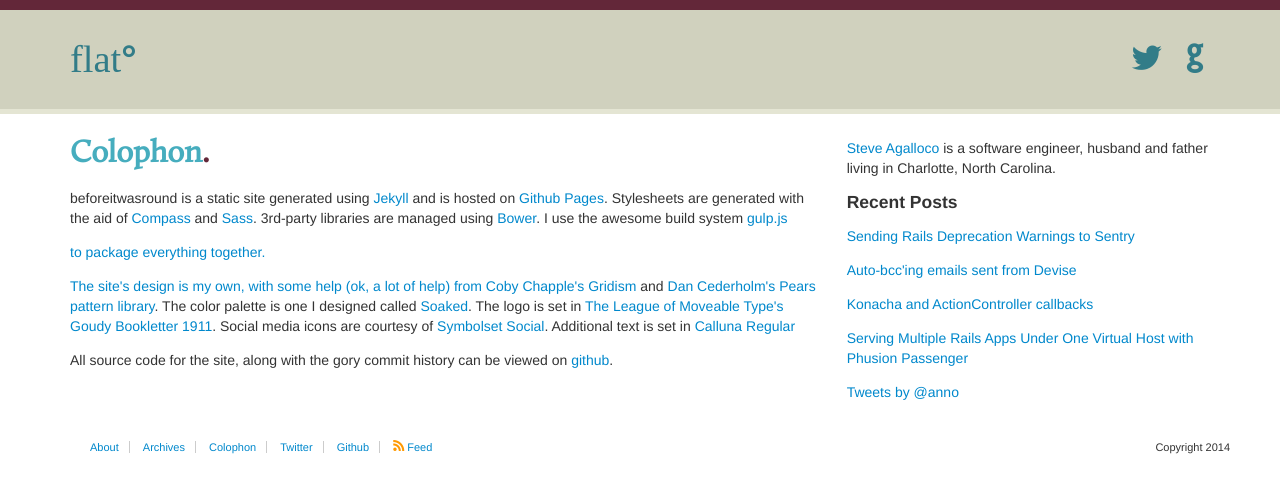
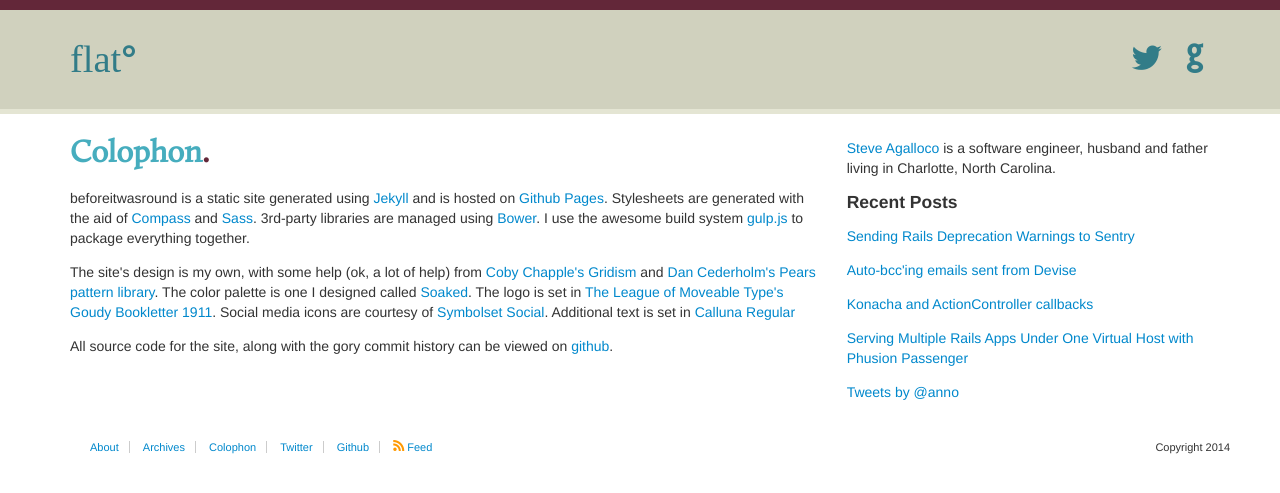
Before and after one commit to stve/stve.github.io, a Jekyll site: the page built from colophon.html, in a window 1280 px wide. Shown: the top 493 px of the page. Built offline with Jekyll 4.4.1, drawn with Linux system fonts in a browser that asks for light colours; some web fonts are replaced; Markdown is read by kramdown in place of the engine named in the settings; comment, search, counter and statistics services are not loaded.

```diff
--- a/colophon.html
+++ b/colophon.html
@@ -5,7 +5,7 @@ title: Colophon
 
 <h2>Colophon<span>.</span></h2>
 
-<p>beforeitwasround is a static site generated using <a href="http://jekyllrb.com/">Jekyll</a> and is hosted on <a href="http://pages.github.com">Github Pages</a>. Stylesheets are generated with the aid of <a href="http://compass-style.org/">Compass</a> and <a href="http://sass-lang.com/">Sass</a>. 3rd-party libraries are managed using <a href="http://bower.io">Bower</a>. I use the awesome build system <a href="http://gulpjs.com">gulp.js</p> to package everything together.</p>
+<p>beforeitwasround is a static site generated using <a href="http://jekyllrb.com/">Jekyll</a> and is hosted on <a href="http://pages.github.com">Github Pages</a>. Stylesheets are generated with the aid of <a href="http://compass-style.org/">Compass</a> and <a href="http://sass-lang.com/">Sass</a>. 3rd-party libraries are managed using <a href="http://bower.io">Bower</a>. I use the awesome build system <a href="http://gulpjs.com">gulp.js</a> to package everything together.</p>
 
 <p>The site's design is my own, with some help (ok, a lot of help) from <a href="https://twitter.com/cobyism">Coby Chapple's</a> <a href="http://cobyism.com/gridism/">Gridism</a> and <a href="http://simplebits.com/">Dan Cederholm's</a> <a href="http://pea.rs/">Pears pattern library</a>.  The color palette is one I designed called <a href="http://www.colourlovers.com/palette/2059746/Soaked">Soaked</a>. The logo is set in <a href="http://www.theleagueofmoveabletype.com/">The League of Moveable Type's</a> <a href="http://www.theleagueofmoveabletype.com/goudy-bookletter-1911">Goudy Bookletter 1911</a>.  Social media icons are courtesy of <a href="http://symbolset.com">Symbolset Social</a>.  Additional text is set in <a href="http://www.exljbris.com/calluna.html">Calluna Regular</a></p>
 
```
